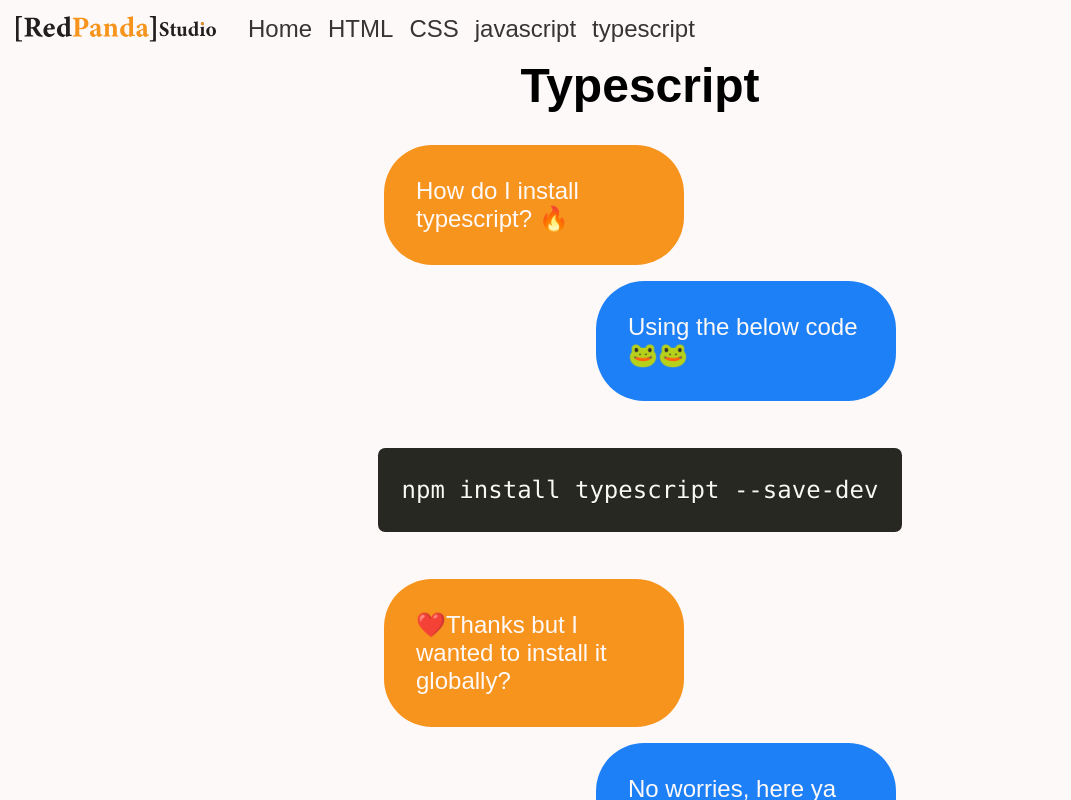
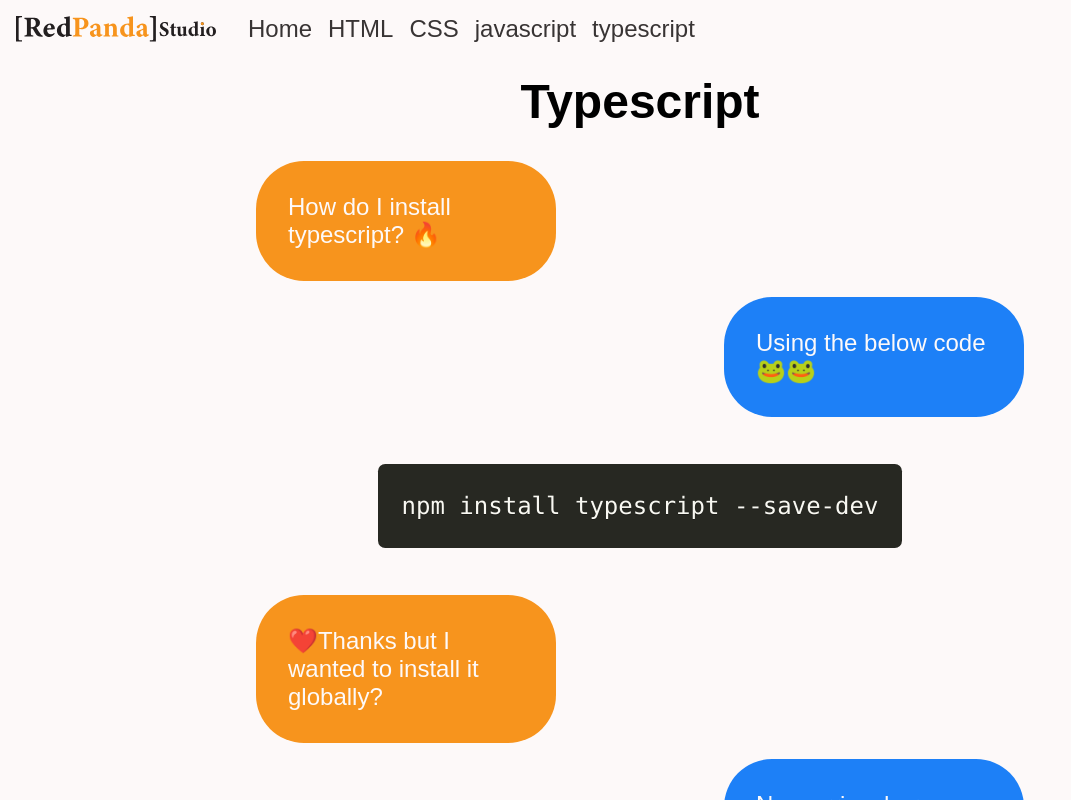
Before and after one commit to TimothyRedPanda/red-panda-portfolio, a Next.js app: page /typescript in a window 1280 px wide. Shown: the top 800 px of the page, without its empty margins (0-1071 px from the left). Built offline with nearby package versions, Linux system fonts and the light colour scheme; a web font is replaced by a local one.

Commit message:
Sizing change on Nav-bar and text-boxes

```diff
--- a/src/app/globals.scss
+++ b/src/app/globals.scss
@@ -31,6 +31,7 @@ body {
     gap: 1rem;
     flex-flow: row nowrap;
     align-items: center;
+    margin-bottom: 1rem;
 }
 
 @media screen and (max-width: 850px) {
--- a/src/components/textBox/textBox.module.scss
+++ b/src/components/textBox/textBox.module.scss
@@ -21,7 +21,7 @@
   display: flex;
   gap: 1rem;
   flex-flow: column nowrap;
-  width: 40%;
+  width: 60%;
 }
 
 @media screen and (max-width: 850px) {
```
